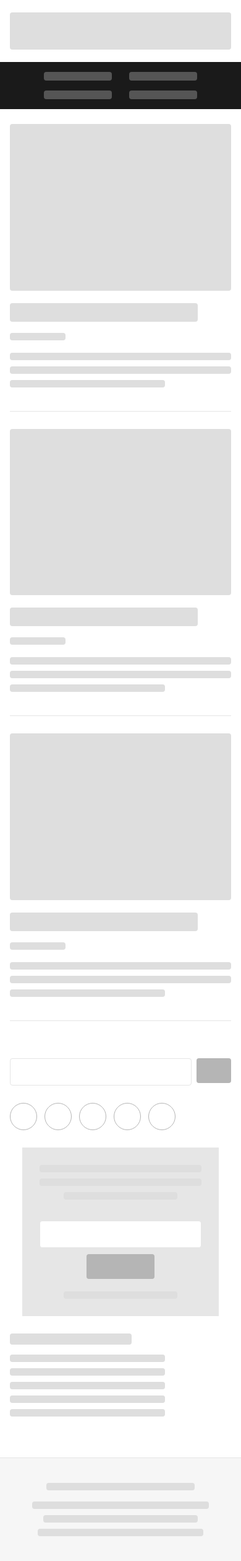
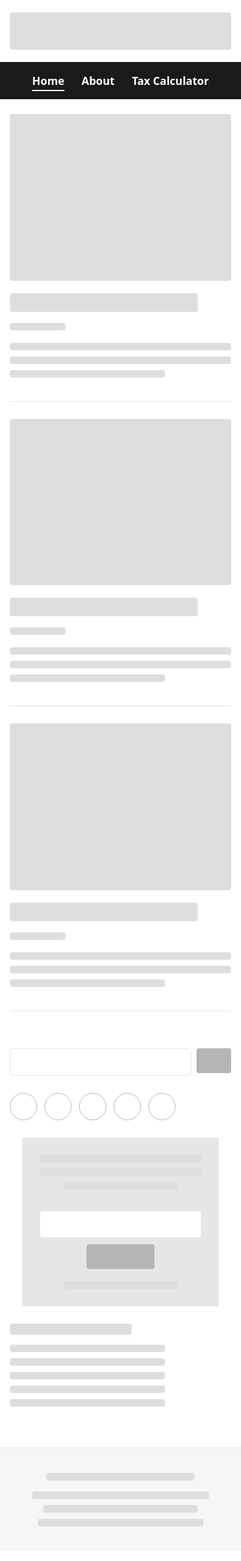
Before and after one commit to mirskychar-blip/mirskychar, a Jekyll site: the page built from index.html, in a window 390 px wide. Shown: the whole page at 62% size. Built offline with Jekyll 4.4.1, drawn with Linux system fonts in a browser that asks for light colours.

Commit message:
Add Home, About and Tax Calculator menu links and a tax calculator page
Co-Authored-By: Claude Opus 5.5 <noreply@anthropic.com>
Claude-Session: https://claude.ai/code/session_018A3sheLNAnE33vRoQQPkau

```diff
--- a/_includes/header.html
+++ b/_includes/header.html
@@ -7,10 +7,9 @@
   </div>
   <div class="menu-bar">                       <!-- Menu bar -->
     <nav>
-      <a href="{{ '/about/' | relative_url }}"><div class="ph navlink"></div></a>
-      <div class="ph navlink"></div>
-      <div class="ph navlink"></div>
-      <div class="ph navlink"></div>
+      <a href="{{ '/' | relative_url }}"{% if page.url == '/' %} class="active"{% endif %}>Home</a>
+      <a href="{{ '/about/' | relative_url }}"{% if page.url == '/about/' %} class="active"{% endif %}>About</a>
+      <a href="{{ '/tax-calculator/' | relative_url }}"{% if page.url == '/tax-calculator/' %} class="active"{% endif %}>Tax Calculator</a>
     </nav>
   </div>
 </header>
--- a/style.css
+++ b/style.css
@@ -10,6 +10,8 @@
   --muted: #666;
   --link: #0645ad;
   --ph-on-bar: #555;
+  --on-bar: #ffffff;
+  --on-bar-active: #c9c9c9;
 }
 
 @media (prefers-color-scheme: dark) {
@@ -25,6 +27,8 @@
     --muted: #9a9a9a;
     --link: #8ab4f8;
     --ph-on-bar: #444;
+    --on-bar: #ffffff;
+    --on-bar-active: #9a9a9a;
   }
 }
 
@@ -64,15 +68,23 @@ body {
   flex-wrap: wrap;
   justify-content: center;
   gap: 40px;
-  padding: 22px 16px;
+  padding: 18px 16px;
 }
+
+.menu-bar nav a {
+  color: var(--on-bar);
+  text-decoration: none;
+  font-weight: 600;
+  font-size: 1.1rem;
+}
+.menu-bar nav a:hover { text-decoration: underline; }
+.menu-bar nav a.active { text-decoration: underline; text-underline-offset: 8px; text-decoration-thickness: 2px; }
 
 @media (max-width: 560px) {
   .banner .wrap { padding-top: 20px; padding-bottom: 20px; }
   .ph.logo { height: 60px; }
   .ph.tagline { display: none; }
   .menu-bar nav { gap: 16px 28px; padding: 16px; }
-  .ph.navlink { width: 80px; }
 }
 
 /* ---------- Two-column layout ---------- */
@@ -143,7 +155,6 @@ body {
 }
 .ph.logo      { width: 100%; height: 90px; margin: 0; }
 .ph.tagline   { width: 200px; height: 44px; margin: 0; }
-.ph.navlink   { width: 110px; height: 14px; margin: 0; background: var(--ph-on-bar); }
 .ph.title     { width: 30%; height: 30px; margin-bottom: 24px; }
 .ph.subhead   { width: 70%; height: 30px; margin-bottom: 18px; }
 .ph.short     { width: 70%; }
@@ -180,3 +191,22 @@ img.thumb { width: 100%; aspect-ratio: 4 / 3; object-fit: cover; border-radius:
 .post-content img { max-width: 100%; height: auto; border-radius: 4px; }
 .post-content a { color: var(--link); }
 .post-content blockquote { margin: 24px 0; padding: 4px 20px; border-left: 4px solid var(--accent); color: var(--muted); }
+
+/* ---------- Tax calculator page (wireframe) ---------- */
+.calc {
+  display: grid;
+  grid-template-columns: minmax(0, 1fr) minmax(0, 1fr);
+  gap: 32px;
+  margin-top: 8px;
+}
+@media (max-width: 640px) { .calc { grid-template-columns: 1fr; } }
+.calc-inputs { display: flex; flex-direction: column; gap: 18px; }
+.calc-inputs .ph.input { margin: 0; }
+.calc-result {
+  background: var(--panel);
+  border: 1px solid var(--border);
+  border-radius: 6px;
+  padding: 24px;
+}
+.ph.label  { width: 40%; height: 12px; margin-bottom: 8px; }
+.ph.big    { width: 60%; height: 40px; margin-bottom: 20px; }
```
Also changed, not shown: tax-calculator.html (added, +26 -0 lines).
